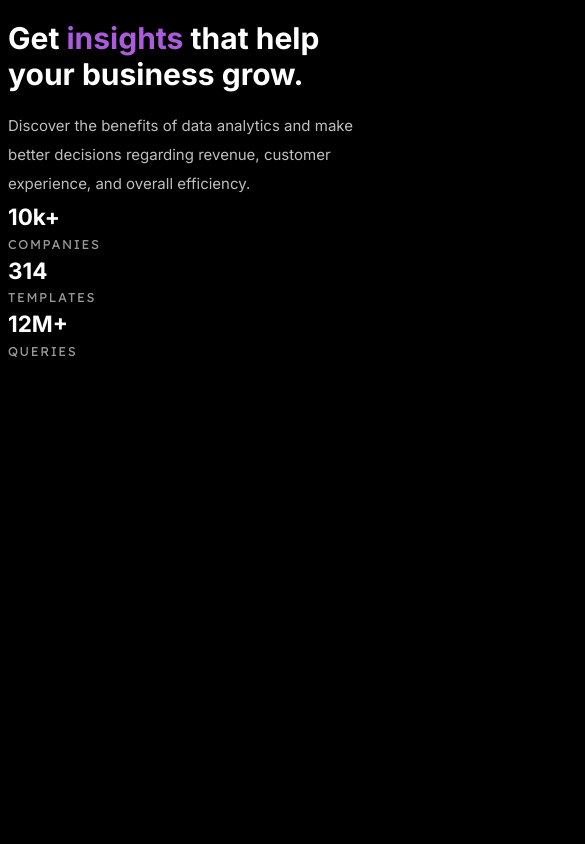
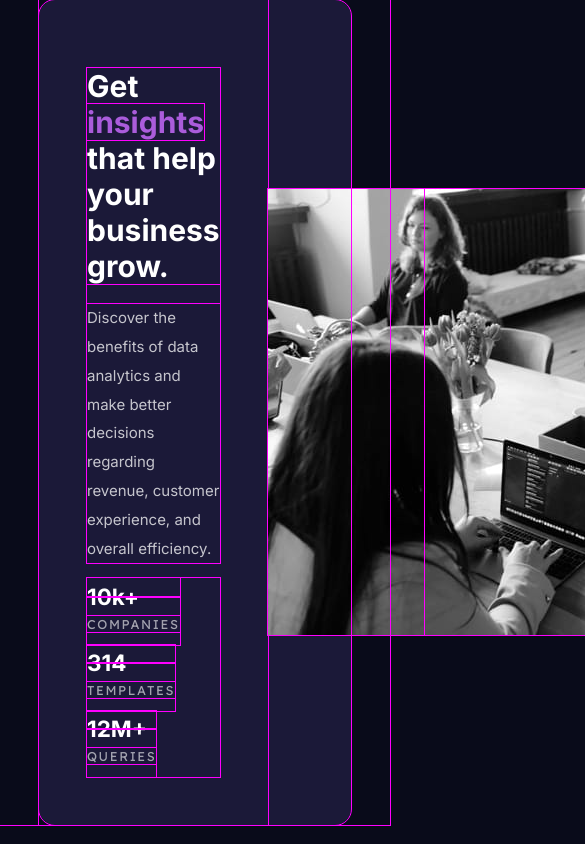
Before and after one commit to mijburgh-beukes/stats-preview-card, a plain HTML site: page index.html in a window 390 px wide. Shown: the top 844 px of the page, 585 px wide, since content can reach past the window. Drawn offline with Linux system fonts and the light colour scheme.

Commit message:
Make card semi-responsive

```diff
--- a/index.html
+++ b/index.html
@@ -12,7 +12,7 @@
 </head>
 <body>
 
-  <div class="container">
+  <div class="card">
     <div class="text-content">
       <header class="intro">
         <h1>Get <span class="accent">insights</span> that help your business grow.</h1>
@@ -35,7 +35,7 @@
       </section>
     </div>
     <div class="image">
-
+      <img src="/images/image-header-desktop.jpg" alt="Office setting with female employees.">
     </div>
   </div>
 
--- a/style.css
+++ b/style.css
@@ -2,9 +2,22 @@
 
 @import url('https://fonts.googleapis.com/css2?family=Inter:wght@400;700&family=Lexend+Deca&display=swap');
 
+* {
+  outline: 1px solid magenta;
+}
+
+html {
+  margin: 0;
+  padding: 0;
+}
+
 body {
+  margin: 0;
+  padding: 0;
   font-size: 15px;
-  background-color: black;
+  background-color: hsl(233, 47%, 7%);
+  display: grid;
+  place-content: center;
 }
 
 h1 {
@@ -27,6 +40,36 @@ p {
   line-height: 1.8rem;
 }
 
+.card {
+  display: flex;
+  flex-direction: row;
+  width: 80vw;
+  margin: 0 auto;
+  align-items: center;
+  background-color: hsl(244, 38%, 16%);
+  border-radius: 1rem;
+}
+
+.text-content {
+  width: 50%;
+  padding: 3rem;
+}
+
+.stats {
+  display: flex;
+  flex-direction: row;
+  flex-wrap: wrap;
+}
+
+.image {
+  width: 50%;
+  font-size: 0px;
+}
+
+.image img {
+  margin: 0;
+}
+
 .stat p {
   color: hsla(0, 0%, 100%, 0.6);
   font-family: Lexend Deca;
```
